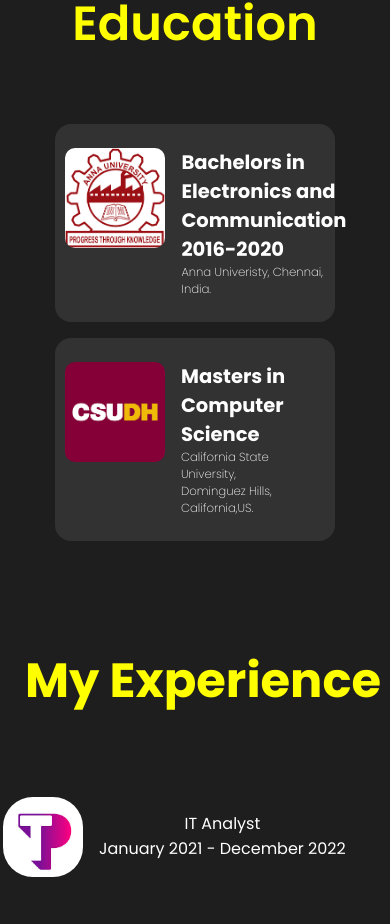
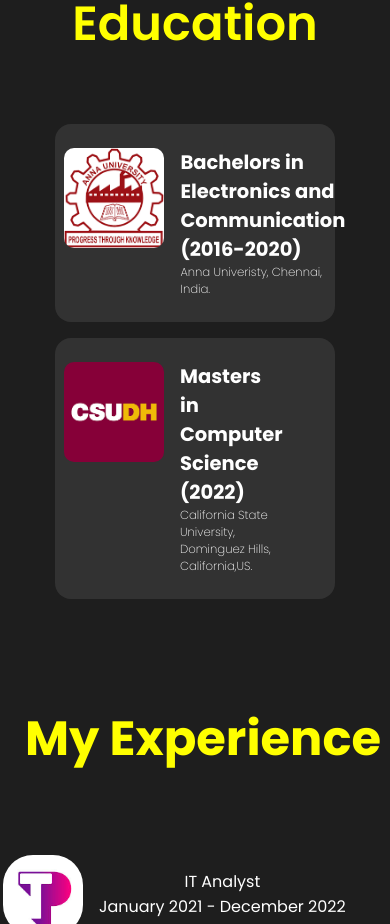
Before and after one commit to RyanRanjith/PortFolio, a React (Create React App) app: page / in a window 390 px wide. Shown: the part 920-1844 px from the top of the page. Built offline with nearby package versions, Linux system fonts and the light colour scheme.

Commit message:
10-25-23

```diff
--- a/src/components/Skills/skills.css
+++ b/src/components/Skills/skills.css
@@ -88,8 +88,8 @@
     .skillBar{
     display: flex;
     margin: 1rem;
-    padding-left: 10px;
-    padding-right: 0;
+    padding-left: 9px;
+    padding-right: 1rem;
     border-radius: 1rem;
     background: rgb(50, 50, 50);
     }
--- a/src/components/Skills/skills.js
+++ b/src/components/Skills/skills.js
@@ -13,7 +13,7 @@ const skills = () => {
             <div className="skillBar">
                 <img src={UIDesign} alt="UIDesign" className="skillBarImg" />
                 <div className="skillBarText">
-                    <h2>Bachelors in Electronics and Communication<br></br> 2016-2020</h2>
+                    <h2>Bachelors in Electronics and Communication<br></br> (2016-2020)</h2>
 
                     <p>Anna Univeristy, Chennai, India.</p>
                 </div>
@@ -21,7 +21,7 @@ const skills = () => {
             <div className="skillBar">
                 <img src={WebDesign} alt="WebDesign" className="skillBarImg" />
                 <div className="skillBarText">
-                    <h2>Masters in Computer Science</h2>
+                    <h2>Masters in Computer Science<br></br>(2022)</h2>
                     <p>California State University, Dominguez Hills, California,US.</p>
                 </div>
             </div>
```
